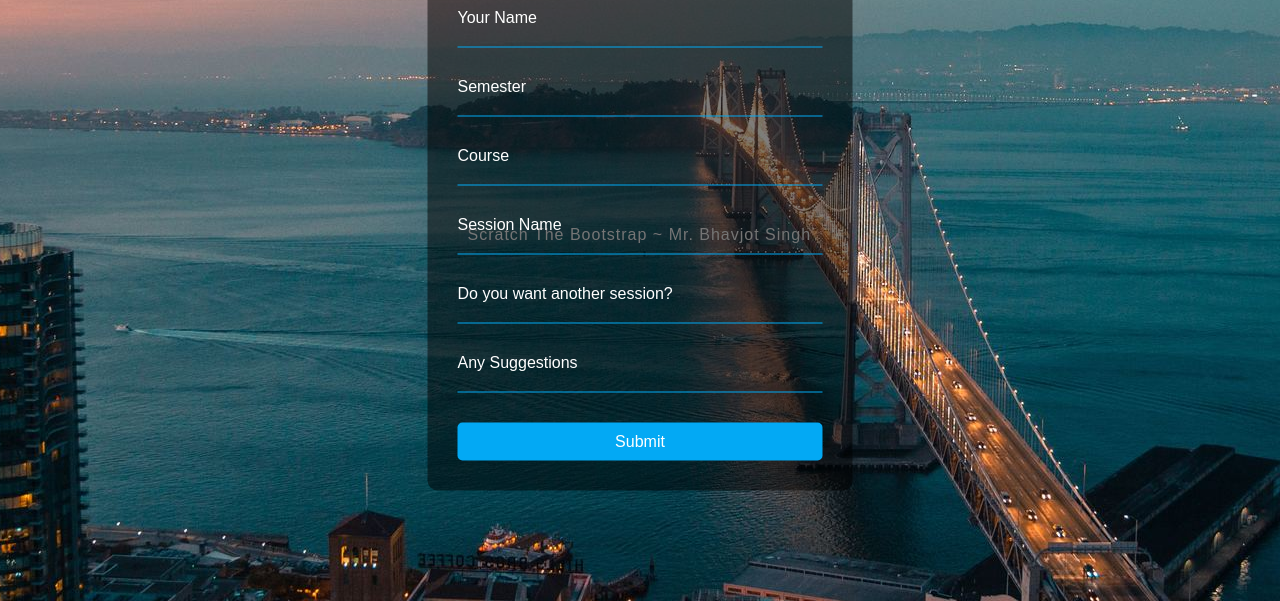
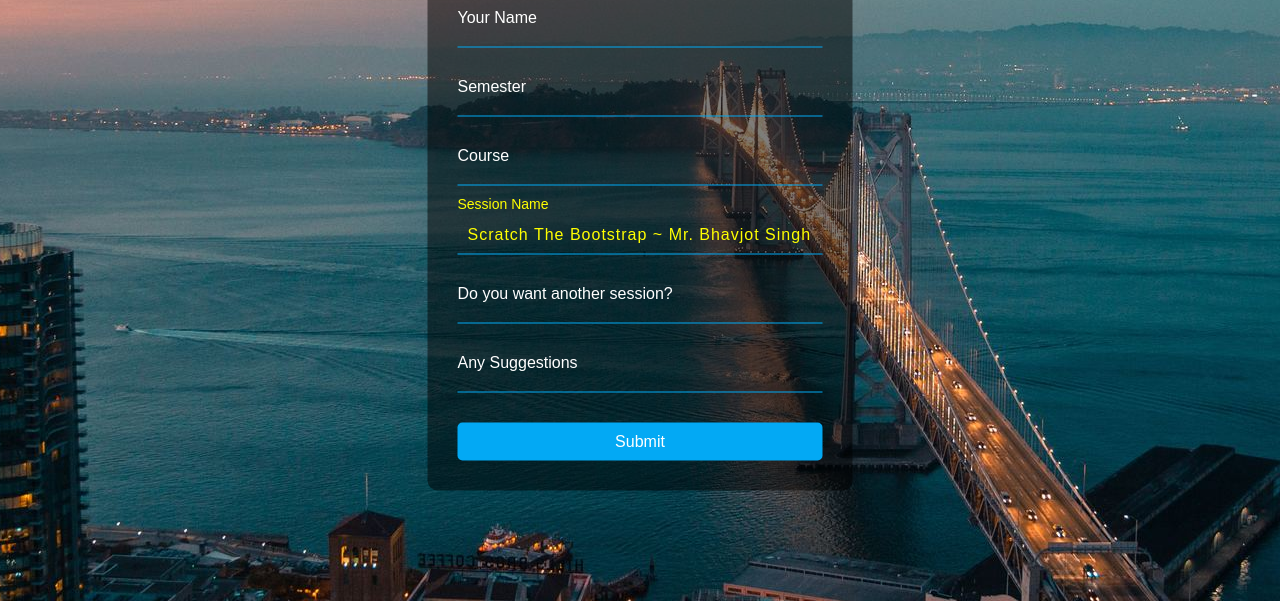
Before and after one commit to techrider27/register, a plain HTML site: page index.html in a window 1280 px wide. Shown: the part 199-800 px from the top of the page. Drawn offline with Linux system fonts and the light colour scheme.

Commit message:
label & placeholder updated

```diff
--- a/css/style.css
+++ b/css/style.css
@@ -38,7 +38,7 @@ body {
 
 .box .inputbox input {
   width: 100%;
-  color: #ffffe0;
+  color: #ffff00;
   padding: 10px;
   font-size: 16px;
   letter-spacing: 1px;
@@ -58,8 +58,8 @@ body {
   transition: 0.5s ease-in;
 }
 
-.box .inputbox input:focus-within + label,
-.box .inputbox input:valid + label {
+.box .inputbox input:focus+label,
+.box .inputbox input:valid+label {
   top: -20px;
   left: 0;
   color: #ffff00;
@@ -82,6 +82,17 @@ body {
   background: #df5858;
 }
 
+.box input::placeholder {
+  color: #ffff00;
+}
+
+#active {
+  top: -20px;
+  left: 0;
+  color: #ffff00;
+  font-size: 14px;
+}
+
 @media screen and (max-width: 480px) {
   .box {
     width: 89%;
--- a/index.html
+++ b/index.html
@@ -30,7 +30,7 @@
               type="text"
               name="Semester"
               id="semester"
-              pattern="[1-10\s]{1,2}"
+              pattern="[1-9\s]"
               title="Please Enter your Semester"
               required
             />
@@ -57,7 +57,7 @@
               placeholder="Scratch The Bootstrap ~ Mr. Bhavjot Singh"
               readonly
             />
-            <label for="Session">Session Name</label>
+            <label id="active" for="Session">Session Name</label>
           </div>
 
           <div class="inputbox">
```
